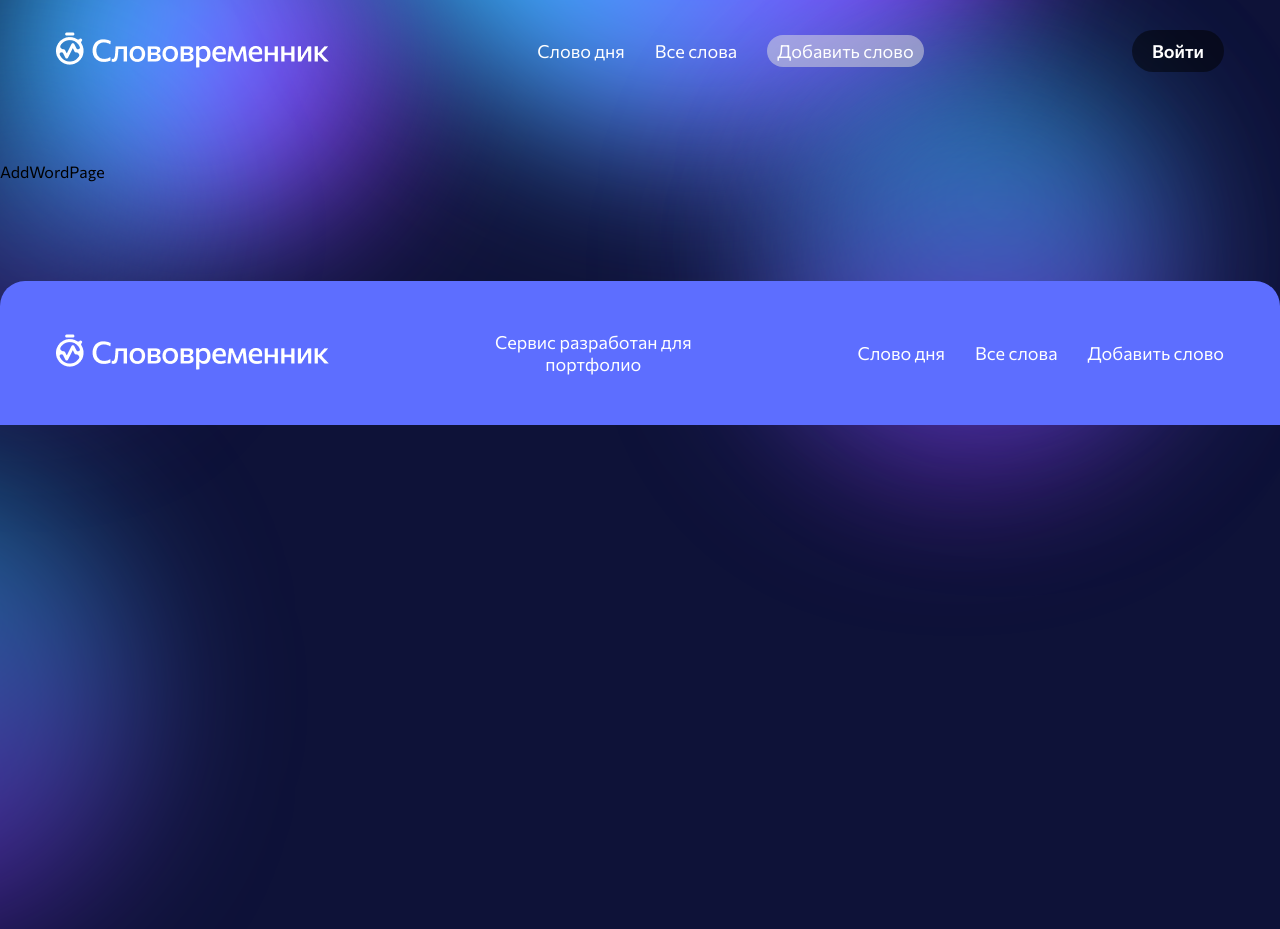
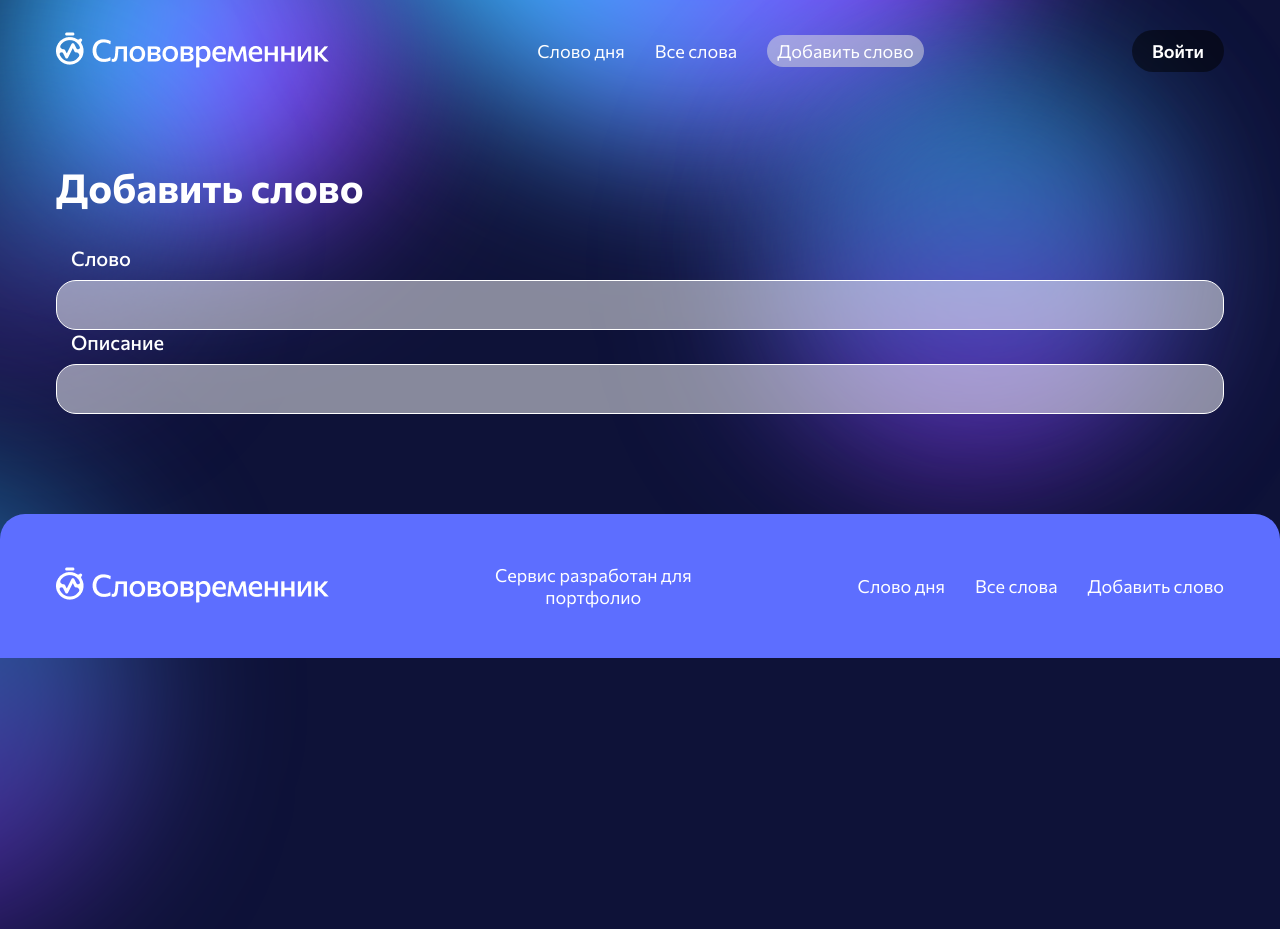
Before and after one commit to StKir/slovovremennik, a Next.js app: page /add-word in a window 1280 px wide. Built offline with nearby package versions, Linux system fonts and the light colour scheme.

Commit message:
fix_and_merge

```diff
--- /dev/null
+++ b/src/components/screens/addNewWord/AddNewWord.tsx
@@ -0,0 +1,26 @@
+import MainInput from '@/components/ui/input/mainInput';
+import styles from './addNewWord.module.scss';
+
+const AddNewWord = () => {
+	return (
+		<section className={styles.addSection}>
+			<div className='container'>
+				<h2>Добавить слово</h2>
+				<form className={styles.add_word_form} action=''>
+					<div className={styles.form_wrp}>
+						<label className={styles.form_label} htmlFor='word'>
+							<span>Слово</span>
+							<MainInput name='word' />
+						</label>
+						<label className={styles.form_label} htmlFor='description'>
+							<span>Описание</span>
+							<MainInput name='word' />
+						</label>
+					</div>
+				</form>
+			</div>
+		</section>
+	);
+};
+
+export default AddNewWord;
--- /dev/null
+++ b/src/components/screens/addNewWord/addNewWord.module.scss
@@ -0,0 +1,15 @@
+.add_word_form {
+	margin-top: 35px;
+	.form_label {
+		span {
+			font-style: normal;
+			font-weight: 500;
+			font-size: 20px;
+			margin-left: 15px;
+			color: #ffffff;
+		}
+		input {
+			margin-top: 10px;
+		}
+	}
+}
--- a/src/components/ui/input/mainInput/index.tsx
+++ b/src/components/ui/input/mainInput/index.tsx
@@ -9,4 +9,5 @@ interface IMainInput
 const MainInput: React.FC<IMainInput> = ({ ...props }) => {
 	return <input className={styles.input} {...props} />;
 };
+
 export default MainInput;
--- a/src/pages/add-word.tsx
+++ b/src/pages/add-word.tsx
@@ -1,9 +1,14 @@
-import MainLayout from '@/components/layout/mainLayout';
+import MainLayout from '@/components/layout/MainLayout';
+import AddNewWord from '@/components/screens/addNewWord/AddNewWord';
 import { NextPage } from 'next';
 import React from 'react';
 
 const AddWordPage: NextPage = () => {
-	return <MainLayout>AddWordPage</MainLayout>;
+	return (
+		<MainLayout>
+			<AddNewWord />
+		</MainLayout>
+	);
 };
 
 export default AddWordPage;
```
